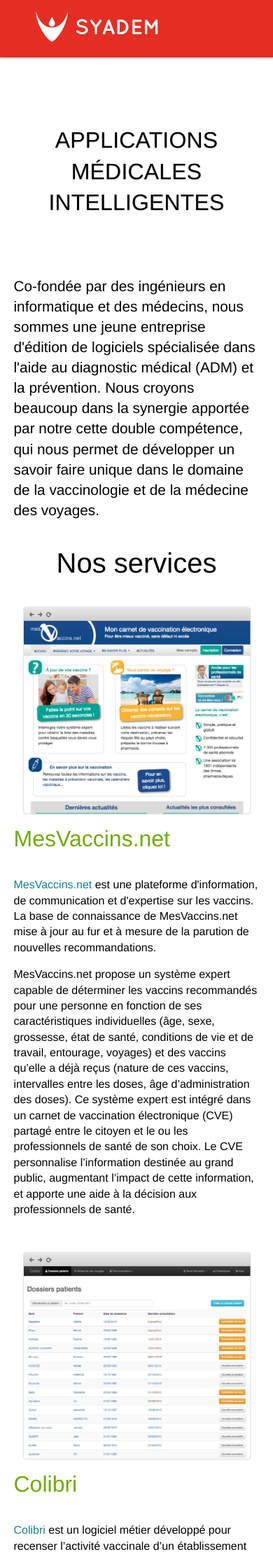
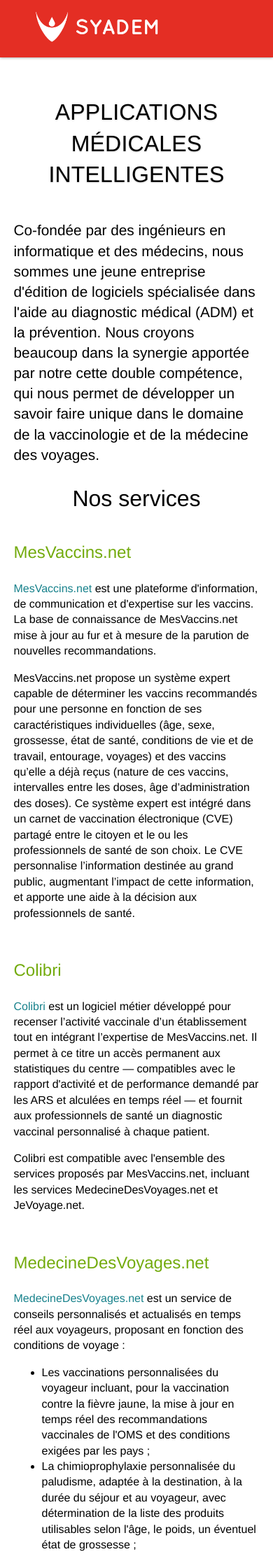
Before and after one commit to Syadem/syadem.github.io, a Jekyll site: the page built from index.html, in a window 390 px wide. Shown: the top 2220 px of the page at 70% size. Built offline with Jekyll 4.4.1, drawn with Linux system fonts in a browser that asks for light colours; nearby versions of some CDN libraries.

Commit message:
Fix responsiveness

```diff
--- a/css/main.css
+++ b/css/main.css
@@ -97,6 +97,24 @@
   font-size: 0.9em;
 }
 
+@media (max-width: 767px) {
+  h2 {
+    font-size: 2em;
+  }
+
+  h3 {
+    font-size: 1.5em;
+  }
+
+  .hero-unit {
+    margin: 34px 0 20px 0;
+  }
+
+  .product .image {
+    display: none;
+  }
+}
+
 .hide {
   display: none;
 }
```
